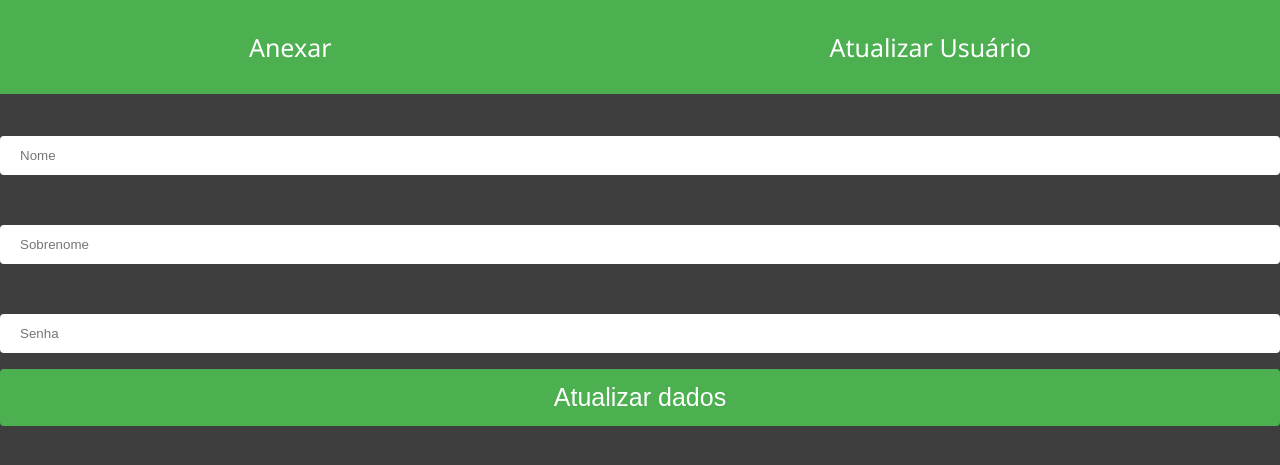
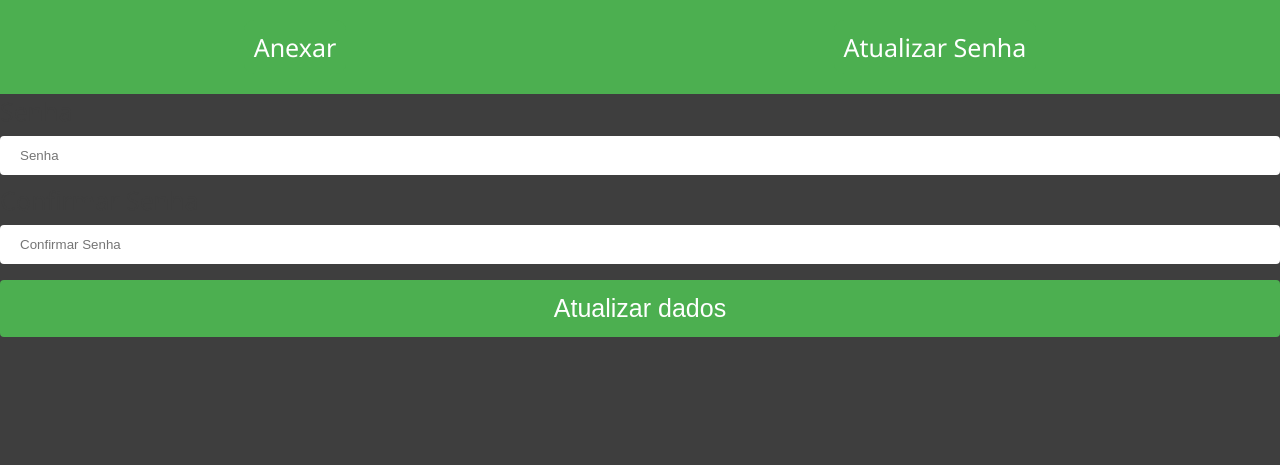
Before and after one commit to GuilhermeNovaes254/aprovaDocumentos, a Node project: template views/update.ejs in a window 1280 px wide. Shown: the top 465 px of the page. Run offline with Node 20 templates, Linux system fonts and the light colour scheme; the template is opened without the code that fills it, so the values that code supplies are empty.

Commit message:
user password can be updated

```diff
--- a/controllers/general.controller.js
+++ b/controllers/general.controller.js
@@ -13,8 +13,8 @@ exports.login = async (req, res) => {
         email,
         password
     } = req.body;
-    console.log(password);
-    console.log(email);
+    // console.log(password);
+    // console.log(email);
     res.send("OK");
 
 };
--- a/mongodb/connect.js
+++ b/mongodb/connect.js
@@ -3,6 +3,7 @@ const mongoose = require("mongoose");
 require("dotenv").config()
 
 const uri = `mongodb://localhost:27017/${process.env.DB_MONGO_NAME}` //For local tests
+// const uri = `mongodb+srv://${process.env.DB_MONGO_CLUSTER}:${process.env.DB_MONGO_PASSWORD}@cluster0.kxcxw.mongodb.net/${process.env.DB_MONGO_NAME}`
 
 module.exports = () => {
    // DB Connection
--- a/routes/index.js
+++ b/routes/index.js
@@ -56,6 +56,7 @@ router.get("/main/updateuser", verifLogged, generalController.updateuser);
 router.get("/main/relatorios", verifLogged, generalController.relatorios);
 
 router.post("/users/create", usersController.create);
+router.post("/users/update", usersController.update);
 router.get("/users", usersController.getAll);
 
 router.post("/anexar/arquivo", multer(multerConfig).single("arquivo"), fileController.createFileRegistry);
--- a/services/file.service.js
+++ b/services/file.service.js
@@ -34,7 +34,7 @@ exports.updateFile = async (id, update) => {
    try{
       const options = { new: true };
       const newFile = await File.findByIdAndUpdate(id, update, options);
-      console.log(newFile)
+      // console.log(newFile)
 
    }catch(error) {
       throw new Error(error);
--- a/views/partials/header.ejs
+++ b/views/partials/header.ejs
@@ -13,7 +13,7 @@
     <%if( (USUARIO.cargo == 2 )){%>
       <div class="element-header"  id="gerirUsuarios"><a href="/main/gerir">Usuários</a></div>
     <%}%>
-    <div class="element-header" id="atualizarUsuario"><a href="/main/updateuser">Atualizar Usuário</a></div>
+    <div class="element-header" id="atualizarUsuario"><a href="/main/updateuser">Atualizar Senha</a></div>
     <%if( (USUARIO.cargo == 2 )){%>
       <div class="element-header"  id="relatorios"><a href="/main/relatorios">Relatórios</a></div>
     <%}%>
--- a/views/update.ejs
+++ b/views/update.ejs
@@ -2,16 +2,39 @@
 
 <body>
 	<div class="container">
-		<form action="/login" method="POST" class="update">
-			<label >Nome</label>
-			<input type="text" name="nome" for="nome" placeholder="Nome" class="form-element">
-			<label >Sobrenome</label>
-			<input type="text" name="sobrenome" placeholder="Sobrenome">
+		<form action="/users/update" method="POST" class="update">
 			<label >Senha</label>
-			<input type="text" name="password" placeholder="Senha">
+			<input type="text" name="password" placeholder="Senha" minlength="6">
+			<label >Confirmar Senha</label>
+			<input type="text" name="passwordConfirm" placeholder="Confirmar Senha" minlength="6">
 			<input type="submit" value="Atualizar dados">
 		</form>
+		<article class="created" id="created"></article>
 	</div>
+
+	<script>
+		let query = (window.location.href).split("?");
+		let itens = '';
+
+		if(query[1] != undefined){
+			itens = query[1].split("=");
+		}
+
+		let itensID = document.getElementById('created')
+		console.log(itens[1]);
+		if(itens[1] == '1') {
+			itensID.innerHTML = 'Senha Atualizada!'
+			itensID.style.display = 'inline';
+			itensID.style.backgroundColor = '#4CAF50';
+		}else if(itens[1] == '0'){
+			itensID.innerHTML = 'Senhas não combinam!'
+			itensID.style.display = 'inline';
+			itensID.style.backgroundColor = 'red';
+		}else{
+			itensID.style.display = 'none';
+		}
+
+	</script>
 </body>
 
 <%- include("./partials/footer") %>
```
Also changed, not shown: controllers/user.controller.js (+12 -1 lines), services/user.service.js (+8 -8 lines).
